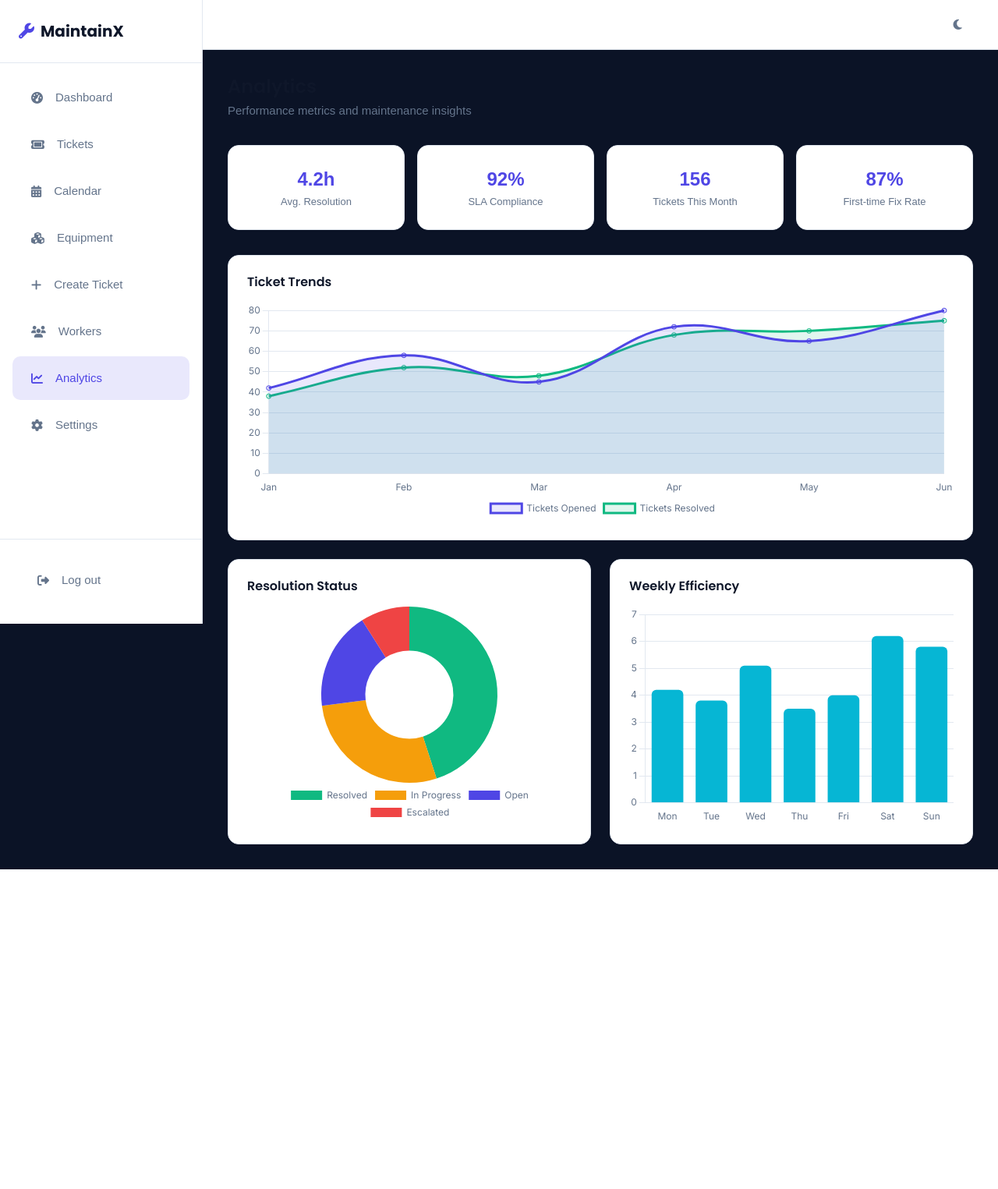
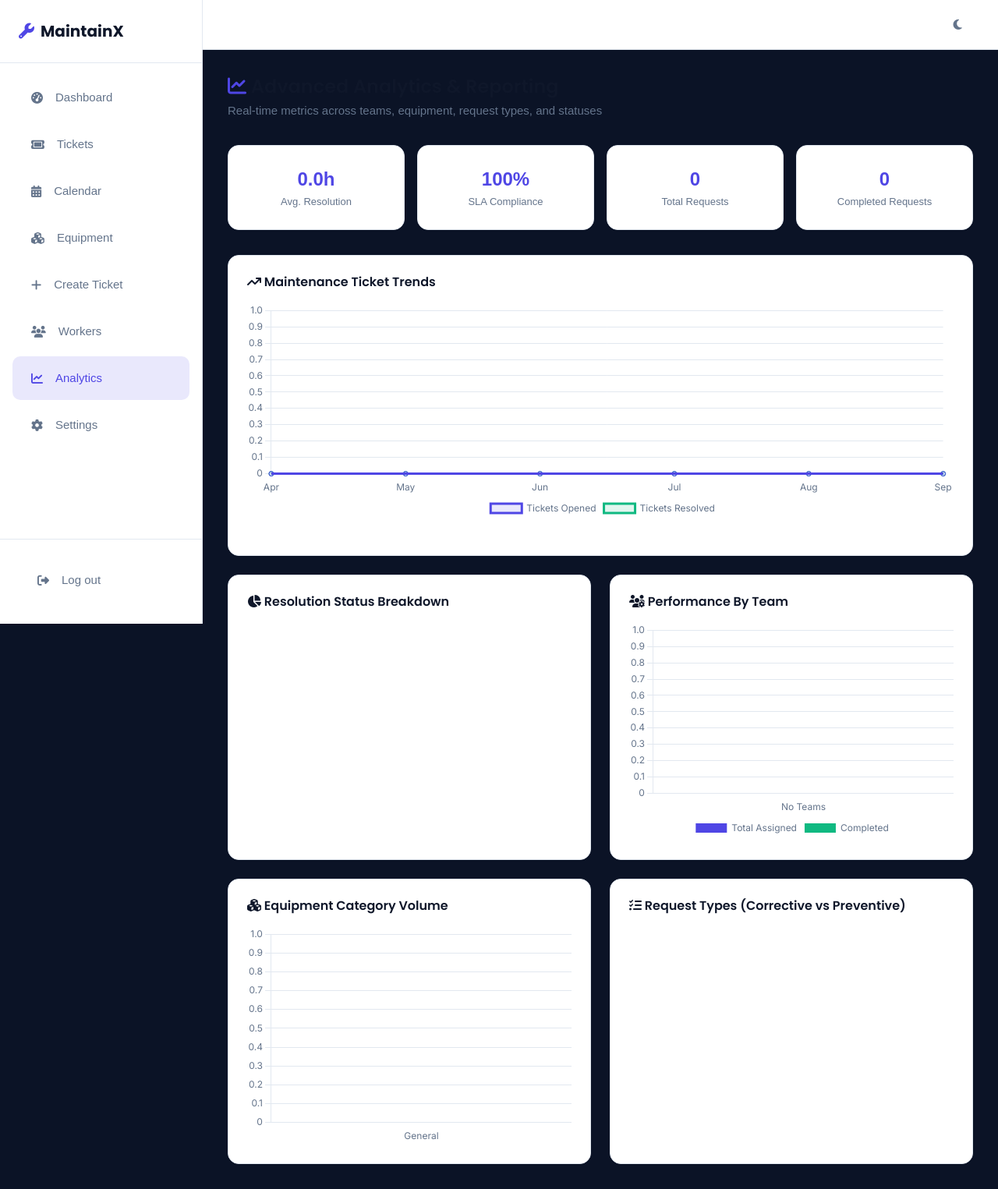
Before and after one commit to devil123-maker/MaintainX---Maintenance-and-Equipement-Management-Platform, a Django app: page /analytics/ in a window 1280 px wide. Shown: the whole page at 78% size. Before the commit the page ends 1115 px from the top, so only its background shows below. Run offline with Django 5.2, Linux system fonts and the light colour scheme; the visitor is signed in with stand-in values (Sample User, id 1); data that the repository does not hold is empty; a map, chart or similar area stays blank.

Commit message:
feat: implement GearGuard permissions and maintenance reporting
Refined role-based access control across equipment, maintenance requests, Kanban, Calendar, and equipment maintenance features while preserving the existing authentication and business-rule architecture. Added backend authorization and team-aware access restrictions along with advanced maintenance reporting for teams, equipment categories, request types, statuses, priorities, and time-based trends. Implemented report filtering, aggregation, responsive analytics UI, and appropriate access protection, while preserving Phases 1–7 functionality and adding comprehensive Phase 8 tests and regression coverage.

```diff
--- a/accounts/models.py
+++ b/accounts/models.py
@@ -24,7 +24,7 @@ class User(AbstractUser):
 
     @property
     def is_admin_user(self):
-        return self.is_staff or self.is_superuser or self.user_type in ['admin', 'manager']
+        return self.is_staff or self.is_superuser or self.user_type in ['admin', 'manager', 'technician']
 
     @property
     def is_technician_user(self):
@@ -40,11 +40,11 @@ class User(AbstractUser):
 
     @property
     def can_manage_equipment(self):
-        return self.is_admin_user
+        return self.is_staff or self.is_superuser or self.user_type in ['admin', 'manager', 'technician']
 
     @property
     def can_assign_requests(self):
-        return self.is_admin_user or self.is_team_leader
+        return self.is_staff or self.is_superuser or self.user_type in ['admin', 'manager', 'technician'] or self.is_team_leader
 
     def can_edit_request(self, request_obj):
         if self.is_admin_user:
--- a/equipment/views.py
+++ b/equipment/views.py
@@ -42,6 +42,8 @@ def equipment_list(request):
         return JsonResponse({'equipment': data})
 
     elif request.method == 'POST':
+        if not request.user.can_manage_equipment:
+            return JsonResponse({'error': 'Permission denied. Only admins or managers can create equipment.'}, status=403)
         data = json.loads(request.body)
         equipment = Equipment.objects.create(
             name=data['name'],
@@ -117,6 +119,8 @@ def equipment_detail(request, pk):
         return JsonResponse(data)
 
     elif request.method == 'PUT':
+        if not request.user.can_manage_equipment:
+            return JsonResponse({'error': 'Permission denied. Only admins or managers can update equipment.'}, status=403)
         data = json.loads(request.body)
         equipment.name = data.get('name', equipment.name)
         equipment.description = data.get('description', equipment.description)
@@ -139,6 +143,8 @@ def equipment_detail(request, pk):
         return JsonResponse({'message': 'Equipment updated successfully'})
 
     elif request.method == 'DELETE':
+        if not request.user.can_manage_equipment:
+            return JsonResponse({'error': 'Permission denied. Only admins or managers can delete equipment.'}, status=403)
         equipment.delete()
         return JsonResponse({'message': 'Equipment deleted successfully'})
 
--- a/maintenance/views.py
+++ b/maintenance/views.py
@@ -23,6 +23,8 @@ def team_list(request):
         return JsonResponse({'teams': data})
 
     elif request.method == 'POST':
+        if not request.user.is_admin_user:
+            return JsonResponse({'error': 'Permission denied. Only admins or managers can create teams.'}, status=403)
         data = json.loads(request.body)
         team = MaintenanceTeam.objects.create(
             name=data['name'],
@@ -67,6 +69,8 @@ def team_detail(request, pk):
         return JsonResponse(data)
 
     elif request.method == 'PUT':
+        if not (request.user.is_admin_user or team.leader == request.user):
+            return JsonResponse({'error': 'Permission denied. Only team leaders or admins can update this team.'}, status=403)
         data = json.loads(request.body)
         team.name = data.get('name', team.name)
         team.description = data.get('description', team.description)
@@ -78,6 +82,8 @@ def team_detail(request, pk):
         return JsonResponse({'message': 'Team updated successfully'})
 
     elif request.method == 'DELETE':
+        if not request.user.is_admin_user:
+            return JsonResponse({'error': 'Permission denied. Only admins can delete teams.'}, status=403)
         team.delete()
         return JsonResponse({'message': 'Team deleted successfully'})
 
@@ -85,6 +91,8 @@ def team_detail(request, pk):
 @login_required
 def team_add_member(request, pk):
     team = get_object_or_404(MaintenanceTeam, pk=pk)
+    if not (request.user.is_admin_user or team.leader == request.user):
+        return JsonResponse({'error': 'Permission denied.'}, status=403)
     if request.method == 'POST':
         data = json.loads(request.body)
         user_id = data.get('user_id')
@@ -99,6 +107,8 @@ def team_add_member(request, pk):
 @login_required
 def team_remove_member(request, pk):
     team = get_object_or_404(MaintenanceTeam, pk=pk)
+    if not (request.user.is_admin_user or team.leader == request.user):
+        return JsonResponse({'error': 'Permission denied.'}, status=403)
     if request.method == 'POST':
         data = json.loads(request.body)
         user_id = data.get('user_id')
@@ -225,6 +235,8 @@ def request_detail(request, pk):
         return JsonResponse(data)
 
     elif request.method == 'PUT':
+        if not request.user.can_edit_request(maintenance_request):
+            return JsonResponse({'error': 'Permission denied. You are not authorized to update this request.'}, status=403)
         data = json.loads(request.body)
         try:
             maintenance_request.title = data.get('title', maintenance_request.title)
@@ -239,6 +251,8 @@ def request_detail(request, pk):
             if 'duration_unit' in data:
                 maintenance_request.duration_unit = data['duration_unit']
             if 'assigned_team' in data:
+                if not request.user.can_assign_requests:
+                    return JsonResponse({'error': 'Permission denied. Only admins or team leaders can reassign teams.'}, status=403)
                 maintenance_request.assigned_team_id = data['assigned_team']
             if 'assigned_technician' in data:
                 maintenance_request.assigned_technician_id = data['assigned_technician']
@@ -250,6 +264,8 @@ def request_detail(request, pk):
             return JsonResponse({'error': e.message_dict if hasattr(e, 'message_dict') else str(e)}, status=400)
 
     elif request.method == 'DELETE':
+        if not request.user.is_admin_user:
+            return JsonResponse({'error': 'Permission denied. Only admins can delete requests.'}, status=403)
         maintenance_request.delete()
         return JsonResponse({'message': 'Request deleted successfully'})
 
@@ -257,6 +273,8 @@ def request_detail(request, pk):
 @login_required
 def request_assign_team(request, pk):
     maintenance_request = get_object_or_404(MaintenanceRequest, pk=pk)
+    if not request.user.can_assign_requests:
+        return JsonResponse({'error': 'Permission denied. Only admins or team leaders can assign teams.'}, status=403)
     if request.method == 'POST':
         data = json.loads(request.body)
         team_id = data.get('team_id')
@@ -275,6 +293,8 @@ def request_assign_team(request, pk):
 @login_required
 def request_complete(request, pk):
     maintenance_request = get_object_or_404(MaintenanceRequest, pk=pk)
+    if not request.user.can_edit_request(maintenance_request):
+        return JsonResponse({'error': 'Permission denied.'}, status=403)
     if request.method == 'POST':
         data = json.loads(request.body)
         try:
@@ -528,6 +548,88 @@ def workers_view(request):
 
 @login_required
 def analytics_view(request):
+    if request.headers.get('Accept') == 'application/json' or request.GET.get('format') == 'json':
+        from django.db.models import Count, Avg, Q
+
+        total_requests = MaintenanceRequest.objects.count()
+        completed_count = MaintenanceRequest.objects.filter(status__in=['completed', 'repaired']).count()
+        open_count = MaintenanceRequest.objects.filter(status__in=['pending', 'new', 'in_progress']).count()
+        scrap_count = MaintenanceRequest.objects.filter(status='scrap').count()
+
+        completed_reqs = MaintenanceRequest.objects.filter(status__in=['completed', 'repaired'])
+        total_completed = completed_reqs.count()
+        if total_completed > 0:
+            on_time_count = sum(1 for r in completed_reqs if not r.is_overdue)
+            sla_compliance = int(round((on_time_count / total_completed) * 100))
+        else:
+            sla_compliance = 100
+
+        avg_hours_data = MaintenanceRequest.objects.filter(
+            status__in=['completed', 'repaired'],
+            duration_hours__isnull=False
+        ).aggregate(avg_h=Avg('duration_hours'))
+        avg_resolution_hours = round(float(avg_hours_data['avg_h']), 1) if avg_hours_data['avg_h'] is not None else 0.0
+
+        team_stats = list(MaintenanceTeam.objects.annotate(
+            total_reqs=Count('assigned_requests'),
+            completed_reqs=Count('assigned_requests', filter=Q(assigned_requests__status__in=['completed', 'repaired']))
+        ).values('name', 'total_reqs', 'completed_reqs'))
+
+        category_stats = list(Equipment.objects.values('category').annotate(
+            equipment_count=Count('id'),
+            request_count=Count('maintenance_requests')
+        ).order_by('-request_count'))
+        for item in category_stats:
+            if not item['category']:
+                item['category'] = 'General'
+
+        type_stats = list(MaintenanceRequest.objects.values('request_type').annotate(
+            count=Count('id')
+        ))
+
+        status_stats = list(MaintenanceRequest.objects.values('status').annotate(
+            count=Count('id')
+        ))
+
+        priority_stats = list(MaintenanceRequest.objects.values('priority').annotate(
+            count=Count('id')
+        ))
+
+        now = timezone.now().date()
+        months = []
+        for i in range(5, -1, -1):
+            m = (now.month - i - 1) % 12 + 1
+            y = now.year + ((now.month - i - 1) // 12)
+            months.append((y, m))
+
+        monthly_trends = []
+        month_names = ["Jan", "Feb", "Mar", "Apr", "May", "Jun", "Jul", "Aug", "Sep", "Oct", "Nov", "Dec"]
+        for y, m in months:
+            opened = MaintenanceRequest.objects.filter(created_at__year=y, created_at__month=m).count()
+            resolved = MaintenanceRequest.objects.filter(completed_date__year=y, completed_date__month=m, status__in=['completed', 'repaired']).count()
+            monthly_trends.append({
+                'month': f"{month_names[m-1]}",
+                'opened': opened,
+                'resolved': resolved
+            })
+
+        return JsonResponse({
+            'kpis': {
+                'total_requests': total_requests,
+                'completed_count': completed_count,
+                'open_count': open_count,
+                'scrap_count': scrap_count,
+                'sla_compliance': f"{sla_compliance}%",
+                'avg_resolution': f"{avg_resolution_hours}h"
+            },
+            'by_team': team_stats,
+            'by_category': category_stats,
+            'by_type': type_stats,
+            'by_status': status_stats,
+            'by_priority': priority_stats,
+            'monthly_trends': monthly_trends
+        })
+
     return render(request, 'analytics.html')
 
 
--- a/static/js/charts.js
+++ b/static/js/charts.js
@@ -13,6 +13,7 @@
       success: isDark ? '#34d399' : '#10b981',
       warning: isDark ? '#fbbf24' : '#f59e0b',
       danger: isDark ? '#f87171' : '#ef4444',
+      purple: isDark ? '#a855f7' : '#9333ea',
     };
   }
 
@@ -21,7 +22,7 @@
     charts = [];
   }
 
-  function initCharts() {
+  async function initCharts() {
     if (typeof Chart === 'undefined') return;
 
     destroyCharts();
@@ -31,22 +32,46 @@
     Chart.defaults.borderColor = colors.grid;
     Chart.defaults.font.family = "'Inter', system-ui, sans-serif";
 
+    try {
+      const response = await fetch('/analytics/?format=json', {
+        headers: { 'Accept': 'application/json' }
+      });
+      if (!response.ok) return;
+
+      const data = await response.json();
+
+      if (data.kpis) {
+        const avgResEl = document.getElementById('kpi-avg-resolution');
+        const slaEl = document.getElementById('kpi-sla-compliance');
+        const totalEl = document.getElementById('kpi-total-requests');
+        const completedEl = document.getElementById('kpi-completed-requests');
+
+        if (avgResEl) avgResEl.textContent = data.kpis.avg_resolution;
+        if (slaEl) slaEl.textContent = data.kpis.sla_compliance;
+        if (totalEl) totalEl.textContent = data.kpis.total_requests;
+        if (completedEl) completedEl.textContent = data.kpis.completed_count;
+      }
+
       const lineCtx = document.getElementById('chart-trends');
-    if (lineCtx) {
+      if (lineCtx && data.monthly_trends) {
+        const labels = data.monthly_trends.map((t) => t.month);
+        const opened = data.monthly_trends.map((t) => t.opened);
+        const resolved = data.monthly_trends.map((t) => t.resolved);
+
         charts.push(new Chart(lineCtx, {
           type: 'line',
           data: {
-          labels: ['Jan', 'Feb', 'Mar', 'Apr', 'May', 'Jun'],
+            labels: labels,
             datasets: [{
               label: 'Tickets Opened',
-            data: [42, 58, 45, 72, 65, 80],
+              data: opened,
               borderColor: colors.primary,
               backgroundColor: colors.primary + '20',
               fill: true,
               tension: 0.4,
             }, {
               label: 'Tickets Resolved',
-            data: [38, 52, 48, 68, 70, 75],
+              data: resolved,
               borderColor: colors.success,
               backgroundColor: colors.success + '20',
               fill: true,
@@ -66,14 +91,17 @@
       }
 
       const pieCtx = document.getElementById('chart-resolution');
-    if (pieCtx) {
+      if (pieCtx && data.by_status) {
+        const labels = data.by_status.map((s) => s.status.toUpperCase().replace('_', ' '));
+        const counts = data.by_status.map((s) => s.count);
+
         charts.push(new Chart(pieCtx, {
           type: 'doughnut',
           data: {
-          labels: ['Resolved', 'In Progress', 'Open', 'Escalated'],
+            labels: labels,
             datasets: [{
-            data: [45, 28, 18, 9],
-            backgroundColor: [colors.success, colors.warning, colors.primary, colors.danger],
+              data: counts,
+              backgroundColor: [colors.success, colors.warning, colors.primary, colors.danger, colors.accent, colors.purple],
               borderWidth: 0,
             }],
           },
@@ -85,15 +113,52 @@
         }));
       }
 
-    const barCtx = document.getElementById('chart-efficiency');
-    if (barCtx) {
-      charts.push(new Chart(barCtx, {
+      const teamCtx = document.getElementById('chart-team-performance');
+      if (teamCtx && data.by_team) {
+        const teamLabels = data.by_team.map((t) => t.name);
+        const totalReqs = data.by_team.map((t) => t.total_reqs);
+        const completedReqs = data.by_team.map((t) => t.completed_reqs);
+
+        charts.push(new Chart(teamCtx, {
           type: 'bar',
           data: {
-          labels: ['Mon', 'Tue', 'Wed', 'Thu', 'Fri', 'Sat', 'Sun'],
+            labels: teamLabels.length ? teamLabels : ['No Teams'],
             datasets: [{
-            label: 'Avg. Resolution (hrs)',
-            data: [4.2, 3.8, 5.1, 3.5, 4.0, 6.2, 5.8],
+              label: 'Total Assigned',
+              data: totalReqs.length ? totalReqs : [0],
+              backgroundColor: colors.primary,
+              borderRadius: 6,
+            }, {
+              label: 'Completed',
+              data: completedReqs.length ? completedReqs : [0],
+              backgroundColor: colors.success,
+              borderRadius: 6,
+            }],
+          },
+          options: {
+            responsive: true,
+            maintainAspectRatio: false,
+            plugins: { legend: { position: 'bottom' } },
+            scales: {
+              y: { beginAtZero: true, grid: { color: colors.grid } },
+              x: { grid: { display: false } },
+            },
+          },
+        }));
+      }
+
+      const categoryCtx = document.getElementById('chart-category');
+      if (categoryCtx && data.by_category) {
+        const catLabels = data.by_category.map((c) => c.category);
+        const catCounts = data.by_category.map((c) => c.request_count);
+
+        charts.push(new Chart(categoryCtx, {
+          type: 'bar',
+          data: {
+            labels: catLabels.length ? catLabels : ['General'],
+            datasets: [{
+              label: 'Maintenance Requests',
+              data: catCounts.length ? catCounts : [0],
               backgroundColor: colors.accent,
               borderRadius: 6,
             }],
@@ -109,6 +174,33 @@
           },
         }));
       }
+
+      const typeCtx = document.getElementById('chart-type');
+      if (typeCtx && data.by_type) {
+        const typeLabels = data.by_type.map((t) => t.request_type.toUpperCase());
+        const typeCounts = data.by_type.map((t) => t.count);
+
+        charts.push(new Chart(typeCtx, {
+          type: 'doughnut',
+          data: {
+            labels: typeLabels,
+            datasets: [{
+              data: typeCounts,
+              backgroundColor: [colors.warning, colors.purple],
+              borderWidth: 0,
+            }],
+          },
+          options: {
+            responsive: true,
+            maintainAspectRatio: false,
+            plugins: { legend: { position: 'bottom' } },
+          },
+        }));
+      }
+
+    } catch (e) {
+      console.error('Failed to initialize reporting charts', e);
+    }
   }
 
   document.addEventListener('DOMContentLoaded', initCharts);
--- a/templates/analytics.html
+++ b/templates/analytics.html
@@ -43,26 +43,34 @@
       </header>
       <main class="page-content">
         <header class="page-header">
-          <div><h1>Analytics</h1><p>Performance metrics and maintenance insights</p></div>
+          <div><h1><i class="fa-solid fa-chart-line" style="color:var(--color-primary);"></i> Advanced Analytics & Reporting</h1><p>Real-time metrics across teams, equipment, request types, and statuses</p></div>
         </header>
         <div class="kpi-grid">
-          <div class="card kpi-item"><div class="kpi-item__value">4.2h</div><div class="kpi-item__label">Avg. Resolution</div></div>
-          <div class="card kpi-item"><div class="kpi-item__value">92%</div><div class="kpi-item__label">SLA Compliance</div></div>
-          <div class="card kpi-item"><div class="kpi-item__value">156</div><div class="kpi-item__label">Tickets This Month</div></div>
-          <div class="card kpi-item"><div class="kpi-item__value">87%</div><div class="kpi-item__label">First-time Fix Rate</div></div>
+          <div class="card kpi-item"><div class="kpi-item__value" id="kpi-avg-resolution">--</div><div class="kpi-item__label">Avg. Resolution</div></div>
+          <div class="card kpi-item"><div class="kpi-item__value" id="kpi-sla-compliance">--</div><div class="kpi-item__label">SLA Compliance</div></div>
+          <div class="card kpi-item"><div class="kpi-item__value" id="kpi-total-requests">--</div><div class="kpi-item__label">Total Requests</div></div>
+          <div class="card kpi-item"><div class="kpi-item__value" id="kpi-completed-requests">--</div><div class="kpi-item__label">Completed Requests</div></div>
         </div>
-        <div class="analytics-grid">
-          <section class="card chart-card chart-card--wide card__body">
-            <h3 class="card__title" style="margin-bottom:1rem">Ticket Trends</h3>
-            <div style="height:280px"><canvas id="chart-trends"></canvas></div>
+        <div class="analytics-grid" style="display:grid;grid-template-columns:repeat(auto-fit, minmax(320px, 1fr));gap:1.5rem;margin-top:1.5rem;">
+          <section class="card chart-card chart-card--wide card__body" style="grid-column: 1 / -1;">
+            <h3 class="card__title" style="margin-bottom:1rem"><i class="fa-solid fa-arrow-trend-up"></i> Maintenance Ticket Trends</h3>
+            <div style="height:300px"><canvas id="chart-trends"></canvas></div>
           </section>
           <section class="card chart-card card__body">
-            <h3 class="card__title" style="margin-bottom:1rem">Resolution Status</h3>
+            <h3 class="card__title" style="margin-bottom:1rem"><i class="fa-solid fa-chart-pie"></i> Resolution Status Breakdown</h3>
             <div style="height:280px"><canvas id="chart-resolution"></canvas></div>
           </section>
           <section class="card chart-card card__body">
-            <h3 class="card__title" style="margin-bottom:1rem">Weekly Efficiency</h3>
-            <div style="height:280px"><canvas id="chart-efficiency"></canvas></div>
+            <h3 class="card__title" style="margin-bottom:1rem"><i class="fa-solid fa-users-gear"></i> Performance By Team</h3>
+            <div style="height:280px"><canvas id="chart-team-performance"></canvas></div>
+          </section>
+          <section class="card chart-card card__body">
+            <h3 class="card__title" style="margin-bottom:1rem"><i class="fa-solid fa-cubes"></i> Equipment Category Volume</h3>
+            <div style="height:280px"><canvas id="chart-category"></canvas></div>
+          </section>
+          <section class="card chart-card card__body">
+            <h3 class="card__title" style="margin-bottom:1rem"><i class="fa-solid fa-list-check"></i> Request Types (Corrective vs Preventive)</h3>
+            <div style="height:280px"><canvas id="chart-type"></canvas></div>
           </section>
         </div>
       </main>
```
Also changed, not shown: accounts/tests.py (+15 -0 lines), maintenance/tests.py (+23 -1 lines), accounts/migrations/0002_alter_user_user_type.py (added). Lines whose indentation alone changed are shown as unchanged.
